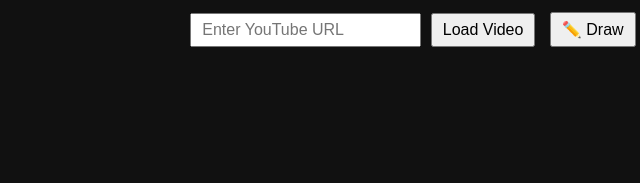
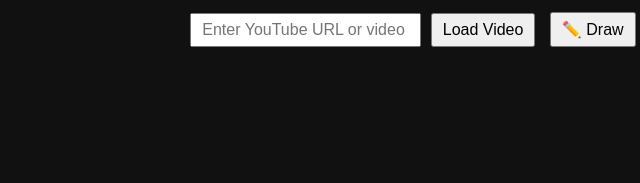
Before and after one commit to mackr-droid/YouTube-film-room, a plain HTML site: page index.html in a window 1280 px wide. Shown: the part 562-745 px from the top of the page, 7-647 px from the left. Drawn offline with Linux system fonts and the light colour scheme.

Commit message:
Update index.html

```diff
--- a/index.html
+++ b/index.html
@@ -61,7 +61,6 @@
       cursor: pointer;
     }
 
-    /* Notes panel */
     #notes-panel {
       flex: 1;
       background: #222;
@@ -109,7 +108,7 @@
     </div>
 
     <div class="controls">
-      <input type="text" id="videoUrl" placeholder="Enter YouTube URL">
+      <input type="text" id="videoUrl" placeholder="Enter YouTube URL or video ID">
       <button onclick="loadVideo()">Load Video</button>
       <button onclick="toggleDrawing()">✏️ Draw</button>
       <button onclick="clearCanvas()">🧹 Clear</button>
@@ -122,6 +121,7 @@
     <button id="saveNotes" onclick="saveNotes()">💾 Save Notes</button>
   </div>
 
+  <!-- Load YouTube API before script.js -->
   <script src="https://www.youtube.com/iframe_api"></script>
   <script src="script.js"></script>
 </body>
```
